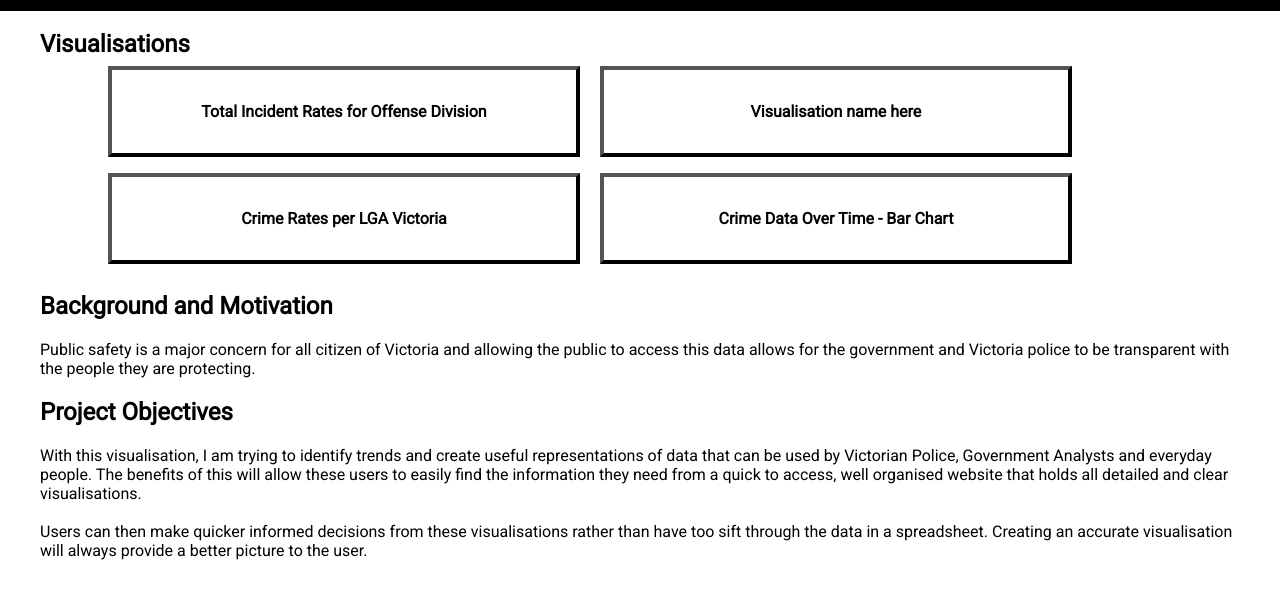
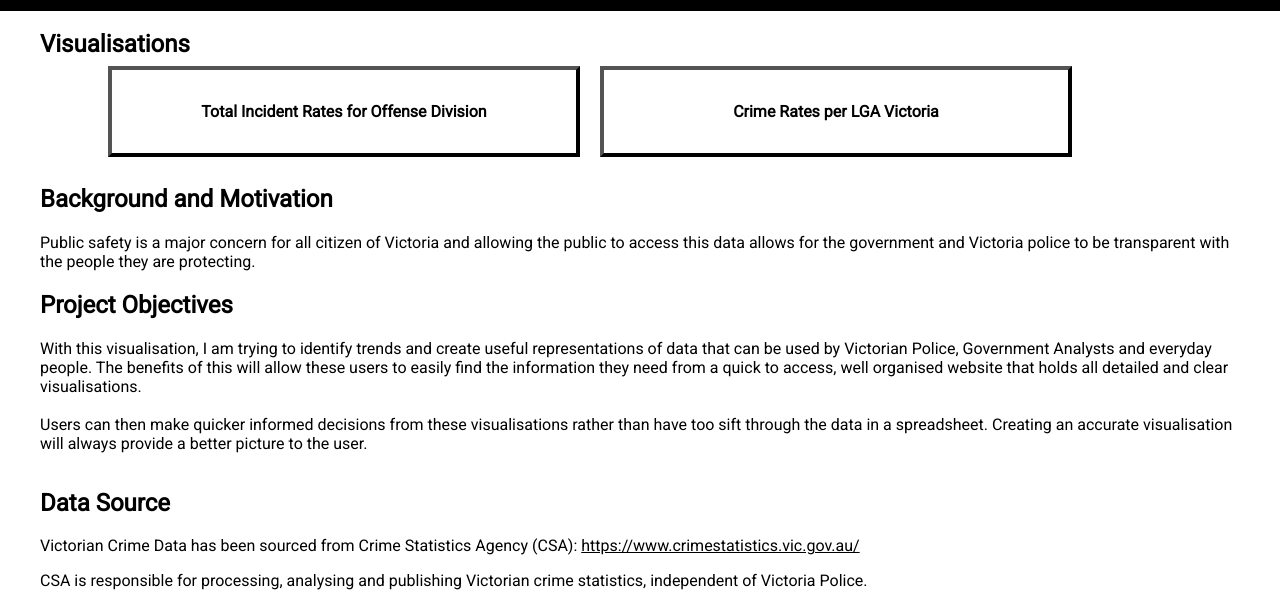
Before and after one commit to NathanD19/CriminalDataVisualisation, a plain HTML site: page index.html in a window 1280 px wide. Shown: the part 67-660 px from the top of the page. Drawn offline with nearby package versions, Linux system fonts and the light colour scheme.

Commit message:
hidden uncompleted visualisations

```diff
--- a/index.html
+++ b/index.html
@@ -27,17 +27,17 @@
             <div class="box" onclick="location.href='barchart.html';" style="cursor: pointer;">
                 <p>Total Incident Rates for Offense Division</p>
             </div>
-            <div class="box" onclick="location.href='scatterplot.html';" style="cursor: pointer;">
+            <!-- <div class="box" onclick="location.href='scatterplot.html';" style="cursor: pointer;">
                 <p>Visualisation name here</p>
             </div>
         </div>
-        <div class="clearfix">
+        <div class="clearfix"> -->
             <div class="box" onclick="location.href='map.html';" style="cursor: pointer;">
                 <p>Crime Rates per LGA Victoria</p>
             </div>
-            <div class="box" onclick="location.href='barchart_crimes_overtime.html';" style="cursor: pointer;">
+            <!-- <div class="box" onclick="location.href='barchart_crimes_overtime.html';" style="cursor: pointer;">
                 <p>Crime Data Over Time - Bar Chart</p>
-            </div>
+            </div> -->
         </div>
     </div>
     <div id="background_motivation_information">
```
